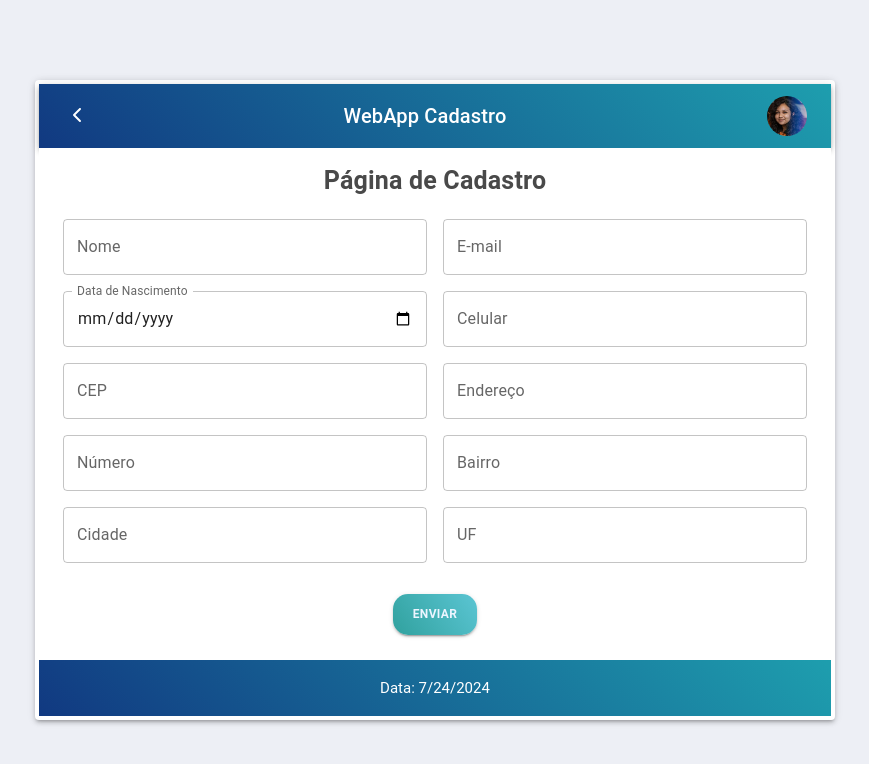
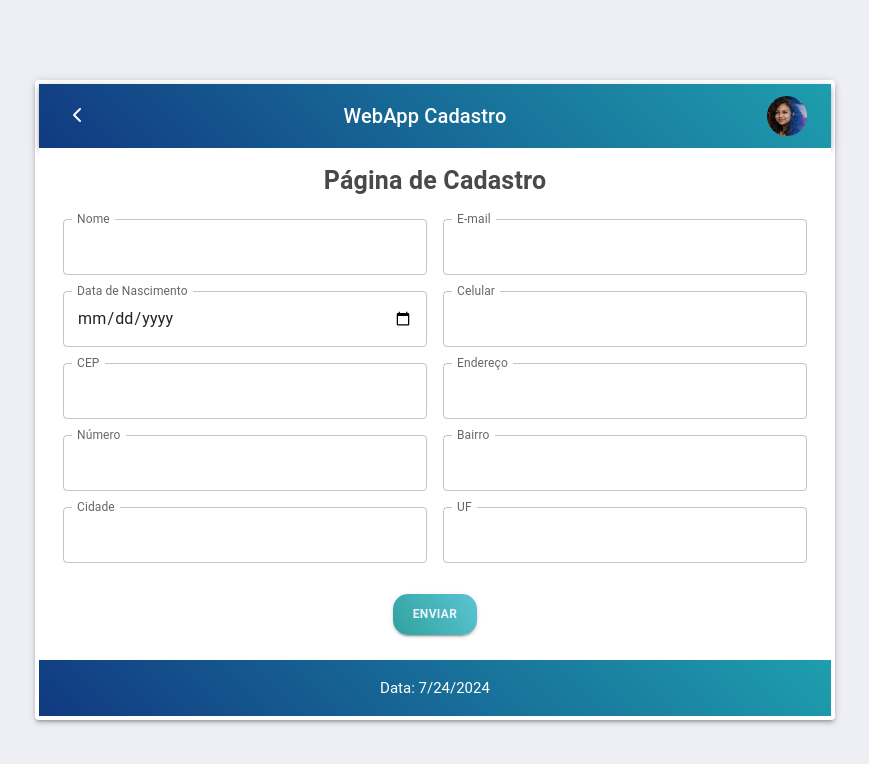
Before and after one commit to ThailanySantos/react-webapp-cadastro, a React (Vite) app: page /register in a window 1280 px wide. Shown: the top 764 px of the page, without its empty margins (205-1074 px from the left). Built offline with nearby package versions, Linux system fonts and the light colour scheme.

Commit message:
correcao-bug-textfield

```diff
--- a/src/Pages/Register/RegisterPage.jsx
+++ b/src/Pages/Register/RegisterPage.jsx
@@ -76,6 +76,7 @@ const RegisterPage = () => {
                     variant="outlined"
                     error={!!errors.nome}
                     helperText={errors.nome?.message}
+                    InputLabelProps={{ shrink: true }}
                   />
                 </Grid>
                 <Grid item xs={12} md={6}>
@@ -89,6 +90,7 @@ const RegisterPage = () => {
                     variant="outlined"
                     error={!!errors.email}
                     helperText={errors.email?.message}
+                    InputLabelProps={{ shrink: true }}
                   />
                 </Grid>
                 <Grid item xs={12} md={6}>
@@ -116,6 +118,7 @@ const RegisterPage = () => {
                     variant="outlined"
                     error={!!errors.celular}
                     helperText={errors.celular?.message}
+                    InputLabelProps={{ shrink: true }}
                   />
                 </Grid>
                 <Grid item xs={12} md={6}>
@@ -129,6 +132,7 @@ const RegisterPage = () => {
                     variant="outlined"
                     error={!!errors.cep || !!cepError}
                     helperText={errors.cep?.message || cepError}
+                    InputLabelProps={{ shrink: true }}
                   />
                 </Grid>
                 <Grid item xs={12} md={6}>
@@ -141,6 +145,7 @@ const RegisterPage = () => {
                     variant="outlined"
                     error={!!errors.endereco}
                     helperText={errors.endereco?.message}
+                    InputLabelProps={{ shrink: true }}
                   />
                 </Grid>
                 <Grid item xs={12} md={6}>
@@ -153,6 +158,7 @@ const RegisterPage = () => {
                     variant="outlined"
                     error={!!errors.numero}
                     helperText={errors.numero?.message}
+                    InputLabelProps={{ shrink: true }}
                   />
                 </Grid>
                 <Grid item xs={12} md={6}>
@@ -165,6 +171,7 @@ const RegisterPage = () => {
                     variant="outlined"
                     error={!!errors.bairro}
                     helperText={errors.bairro?.message}
+                    InputLabelProps={{ shrink: true }}
                   />
                 </Grid>
                 <Grid item xs={12} md={6}>
@@ -177,6 +184,7 @@ const RegisterPage = () => {
                     variant="outlined"
                     error={!!errors.cidade}
                     helperText={errors.cidade?.message}
+                    InputLabelProps={{ shrink: true }}
                   />
                 </Grid>
                 <Grid item xs={12} md={6}>
@@ -189,6 +197,7 @@ const RegisterPage = () => {
                     variant="outlined"
                     error={!!errors.uf}
                     helperText={errors.uf?.message}
+                    InputLabelProps={{ shrink: true }}
                   />
                 </Grid>
                 <Grid item xs={12}>
```
